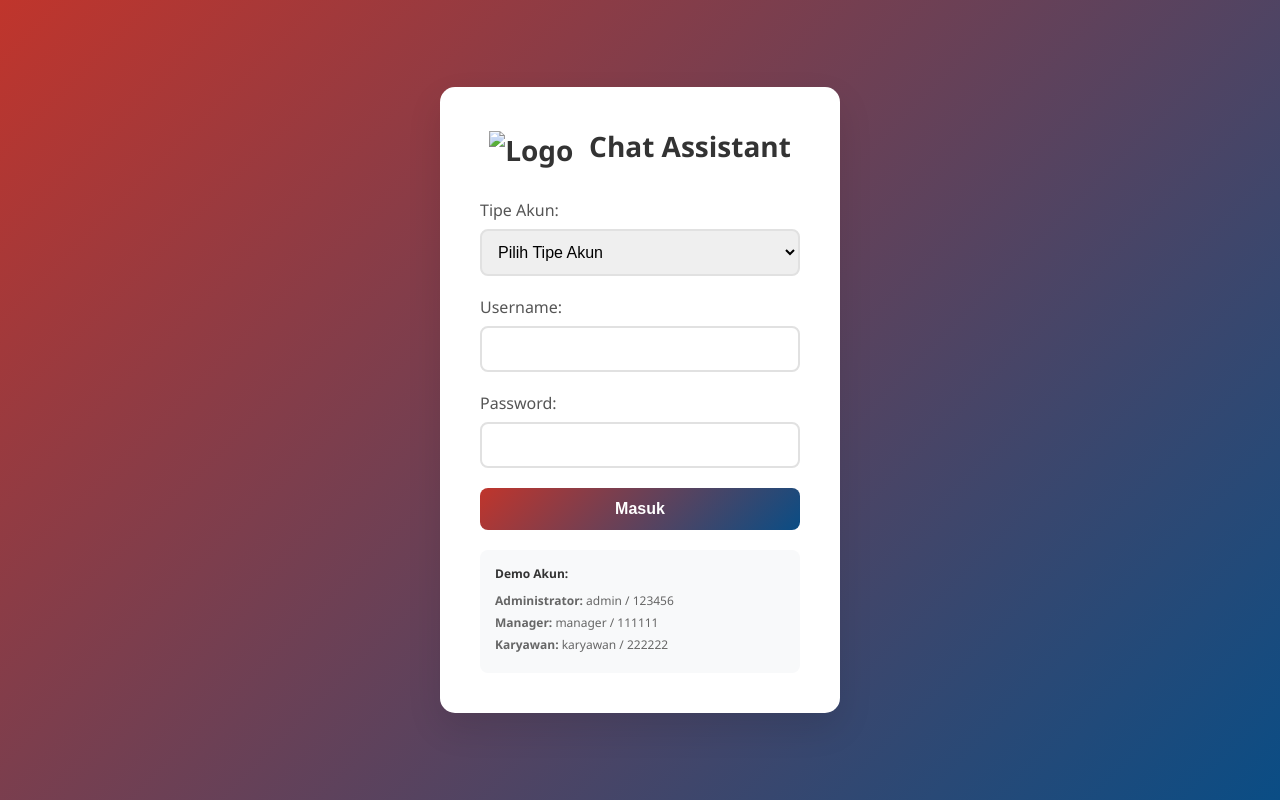
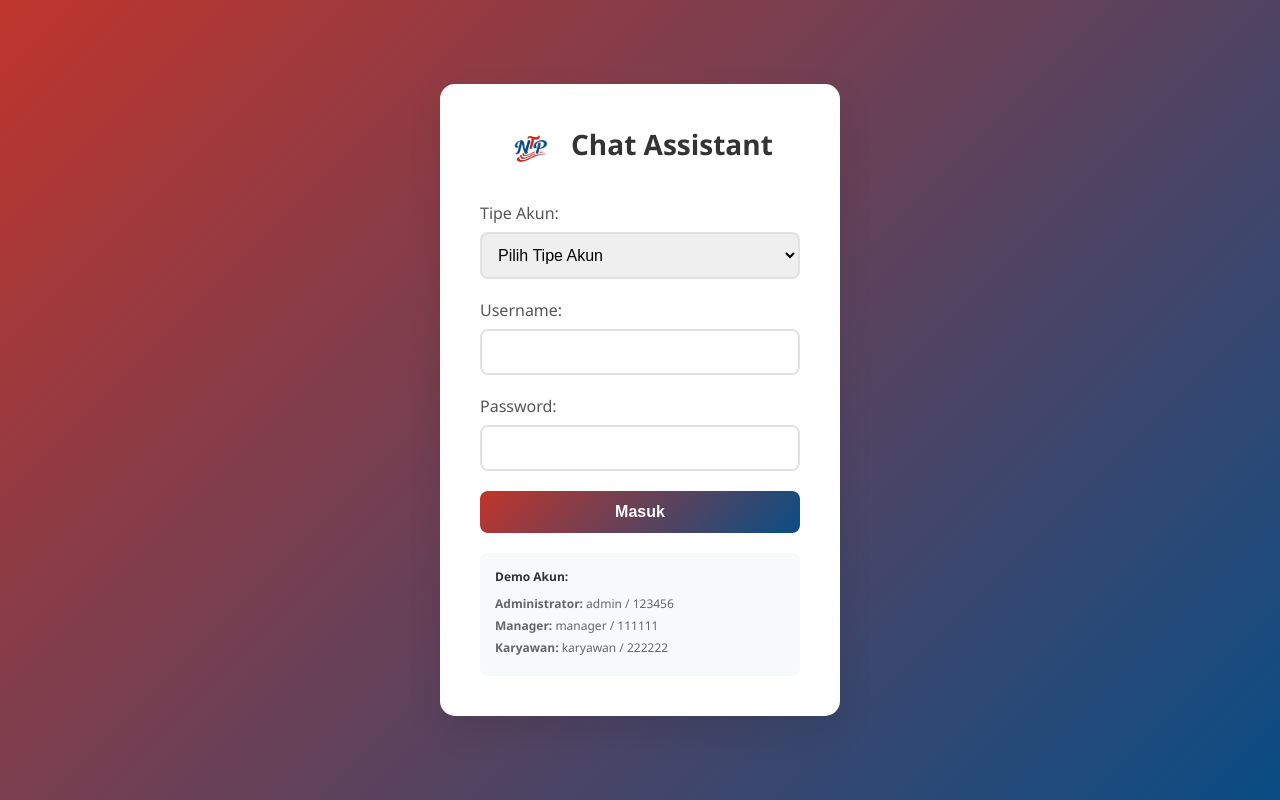
Before and after one commit to itntp2024/chatbotNTP, a plain HTML site: page index.html in a window 1280 px wide. Drawn offline with Linux system fonts and the light colour scheme; the site is published under a folder, as on GitHub Pages, so addresses that start at the root find nothing.

Commit message:
Update index.html

```diff
--- a/index.html
+++ b/index.html
@@ -327,7 +327,7 @@
 <body>
     <div class="login-container" id="loginContainer">
         <h1 class="login-title">
-            <img src="/logo.png" alt="Logo" style="height: 1.7em; vertical-align: middle; margin-right: 0.3em;">
+            <img src="logo.png" alt="Logo" style="height: 1.7em; vertical-align: middle; margin-right: 0.3em;">
             Chat Assistant
         </h1>
         <form id="loginForm">
```
